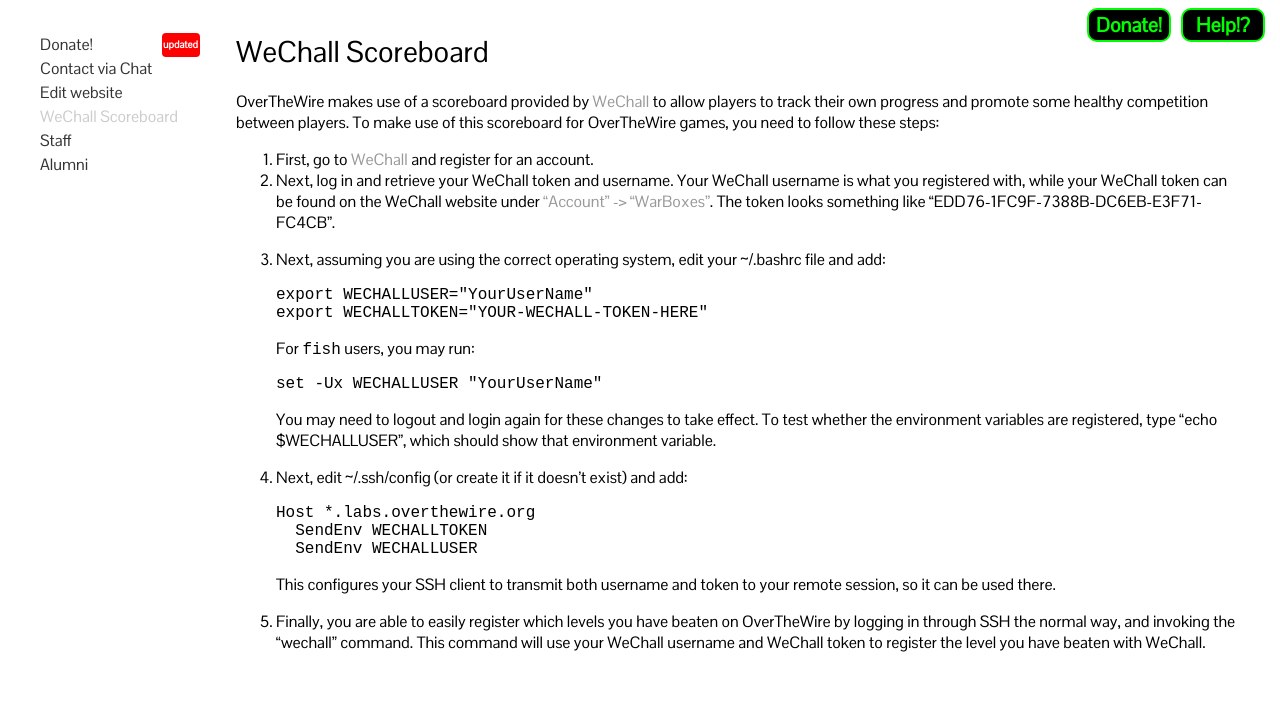
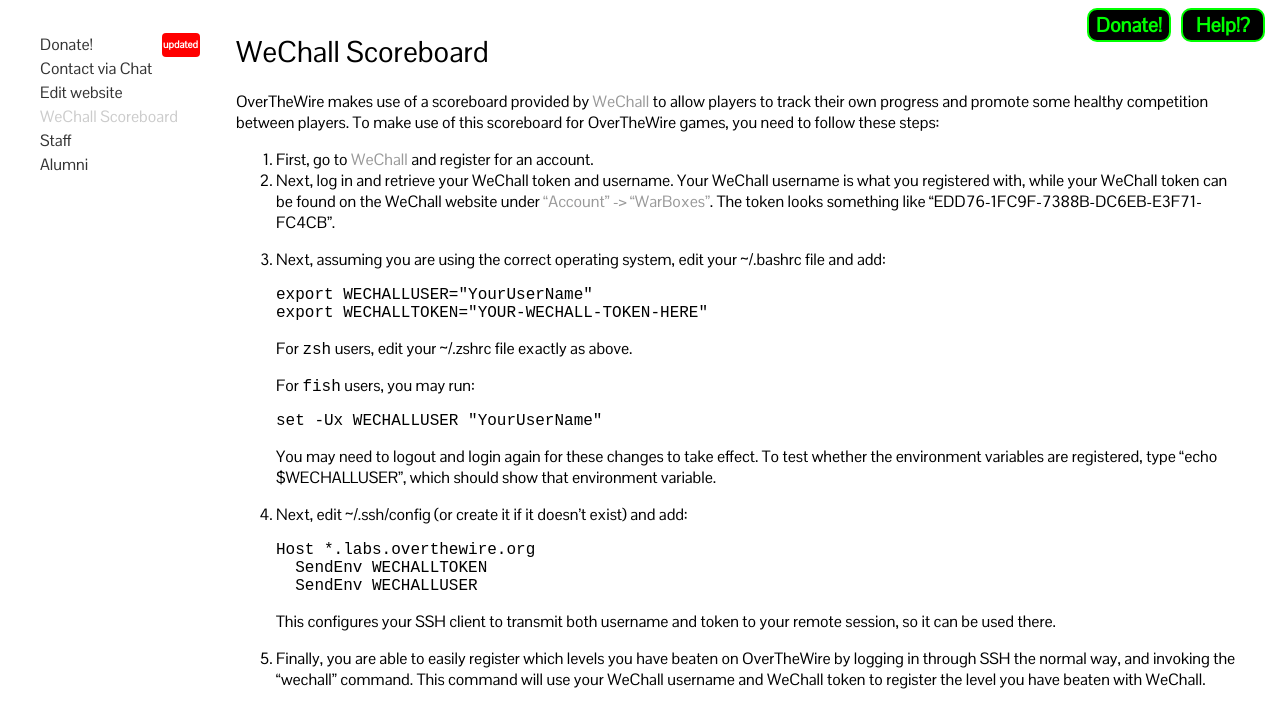
Before and after one commit to OverTheWireOrg/OverTheWire-website, a Jekyll site: the page built from information/wechall.md, in a window 1280 px wide, cut to the strip 77-805 px from the top of the page. Built offline with Jekyll 4.4.1, drawn with Linux system fonts in a browser that asks for light colours.

Commit message:
docs: add zsh wechall setup description

```diff
--- a/information/wechall.md
+++ b/information/wechall.md
@@ -23,6 +23,8 @@
 
         export WECHALLUSER="YourUserName"
         export WECHALLTOKEN="YOUR-WECHALL-TOKEN-HERE"
+
+    For `zsh` users, edit your ~/.zshrc file exactly as above.
 
     For `fish` users, you may run:
 
```
